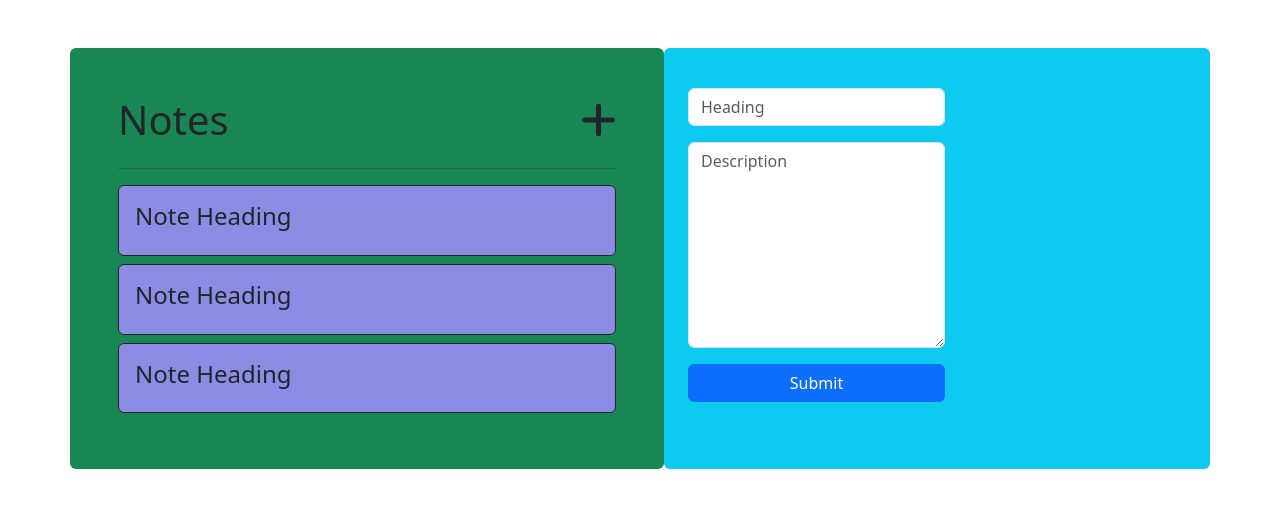
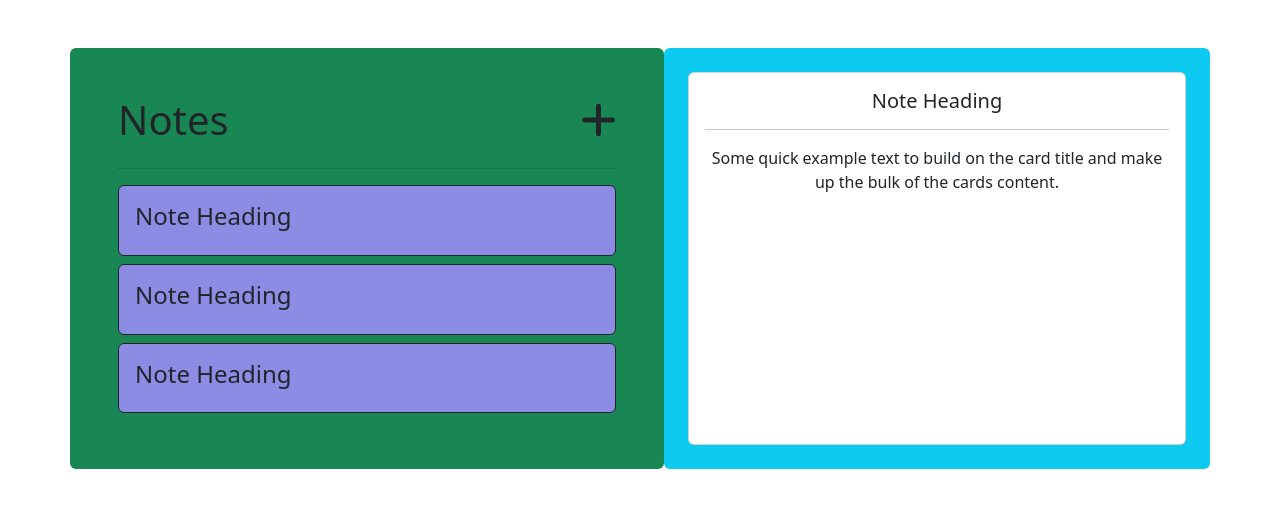
Before and after one commit to AashPau/Note-app, a React (Vite) app: page / in a window 1280 px wide. Shown: the top 508 px of the page. Built offline with nearby package versions, Linux system fonts and the light colour scheme.

Commit message:
make the "+" button and the fist "note heading" functional

```diff
--- a/src/components/display/Display.jsx
+++ b/src/components/display/Display.jsx
@@ -7,9 +7,9 @@ export const Display = () => {
       //  style={{ width: "18rem" }}
     >
       <div className="card-body">
-        <h5 className="card-title">Note Heading</h5>
+        <h5 className="card-title text-center">Note Heading</h5>
         <hr />
-        <p className="card-text">
+        <p className="card-text text-center">
           Some quick example text to build on the card title and make up the
           bulk of the cards content.
         </p>
--- a/src/page/Home.jsx
+++ b/src/page/Home.jsx
@@ -1,8 +1,21 @@
+import { useState } from "react";
 import { AddContent } from "../components/addContent/AddContent";
 import { Display } from "../components/display/Display";
 import "./Home.css";
 
 const Home = () => {
+  const [panel, setPanel] = useState("display");
+
+  //show add notes form on click
+  const handleOnPlusClick = () => {
+    setPanel("form");
+  };
+
+  //show notes on click on side panel
+  const handleOnNotesClick = () => {
+    setPanel("display");
+  };
+
   return (
     <div className="container rounded mt-5">
       <div className="row">
@@ -12,13 +25,16 @@ const Home = () => {
             <h1>Notes</h1>
             <div className="ms-auto">
               <h1>
-                <i className="fa-solid fa-plus"></i>
+                <i className="fa-solid fa-plus" onClick={handleOnPlusClick}></i>
               </h1>
             </div>
           </div>
 
           <hr />
-          <div className="noteHead border border-dark rounded p-3 d-flex mb-2">
+          <div
+            className="noteHead border border-dark rounded p-3 d-flex mb-2"
+            onClick={handleOnNotesClick}
+          >
             <h4>Note Heading</h4>
           </div>
           <div className="noteHead border border-dark rounded p-3 d-flex mb-2">
@@ -28,10 +44,10 @@ const Home = () => {
             <h4>Note Heading</h4>
           </div>
         </div>
-        <div className="col bg-info d-flex p-4 rounded">
-          {/* display notes  */}
-          {/* <Display /> */}
-          <AddContent />
+        <div className="col bg-info d-flex p-4 rounded justify-content-center">
+          {/* display notes or form */}
+
+          {panel === "display" ? <Display /> : <AddContent />}
         </div>
       </div>
     </div>
```
Also changed, not shown: 1 other file (tests, documents, lock files or other folders).
